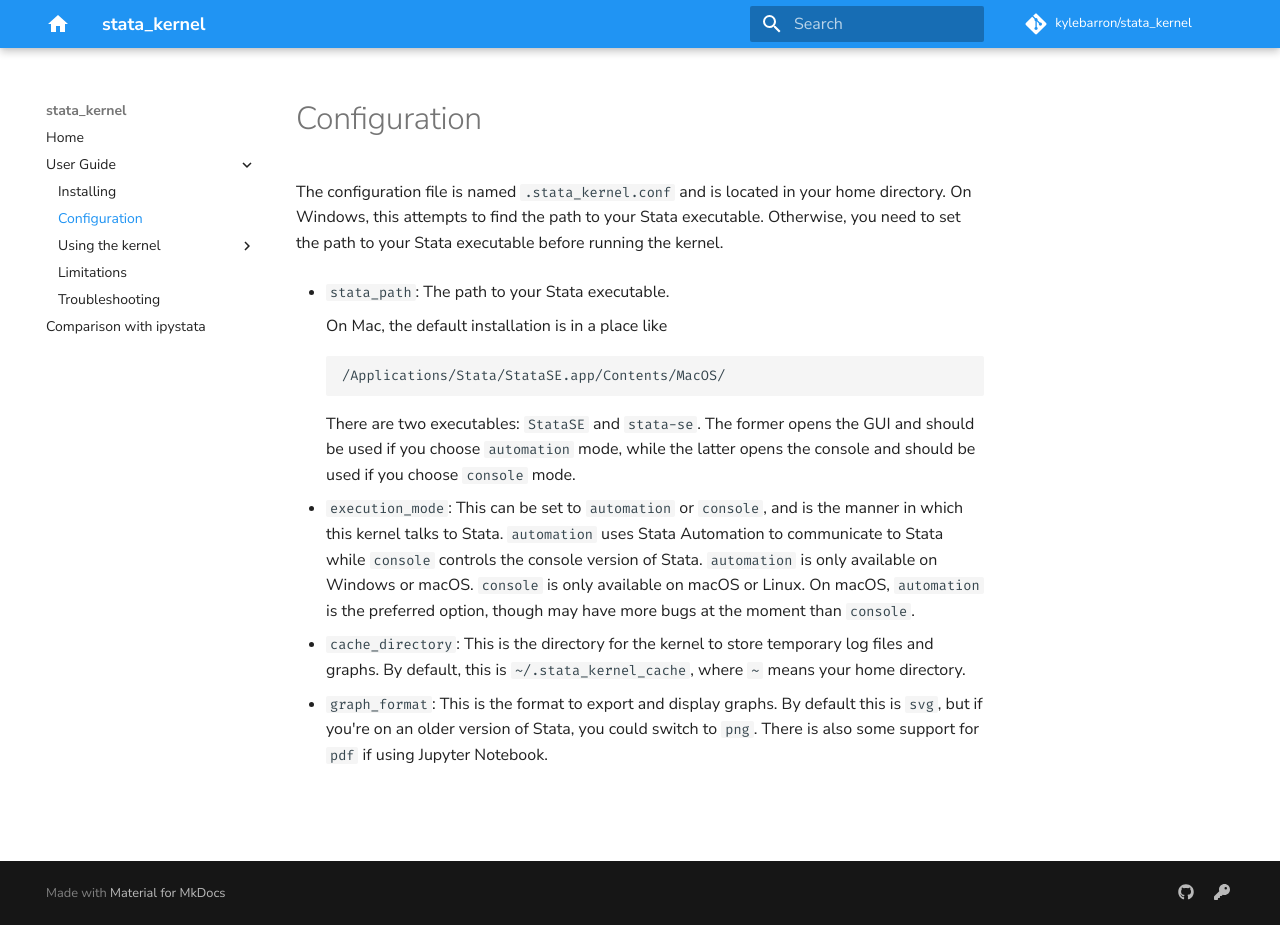
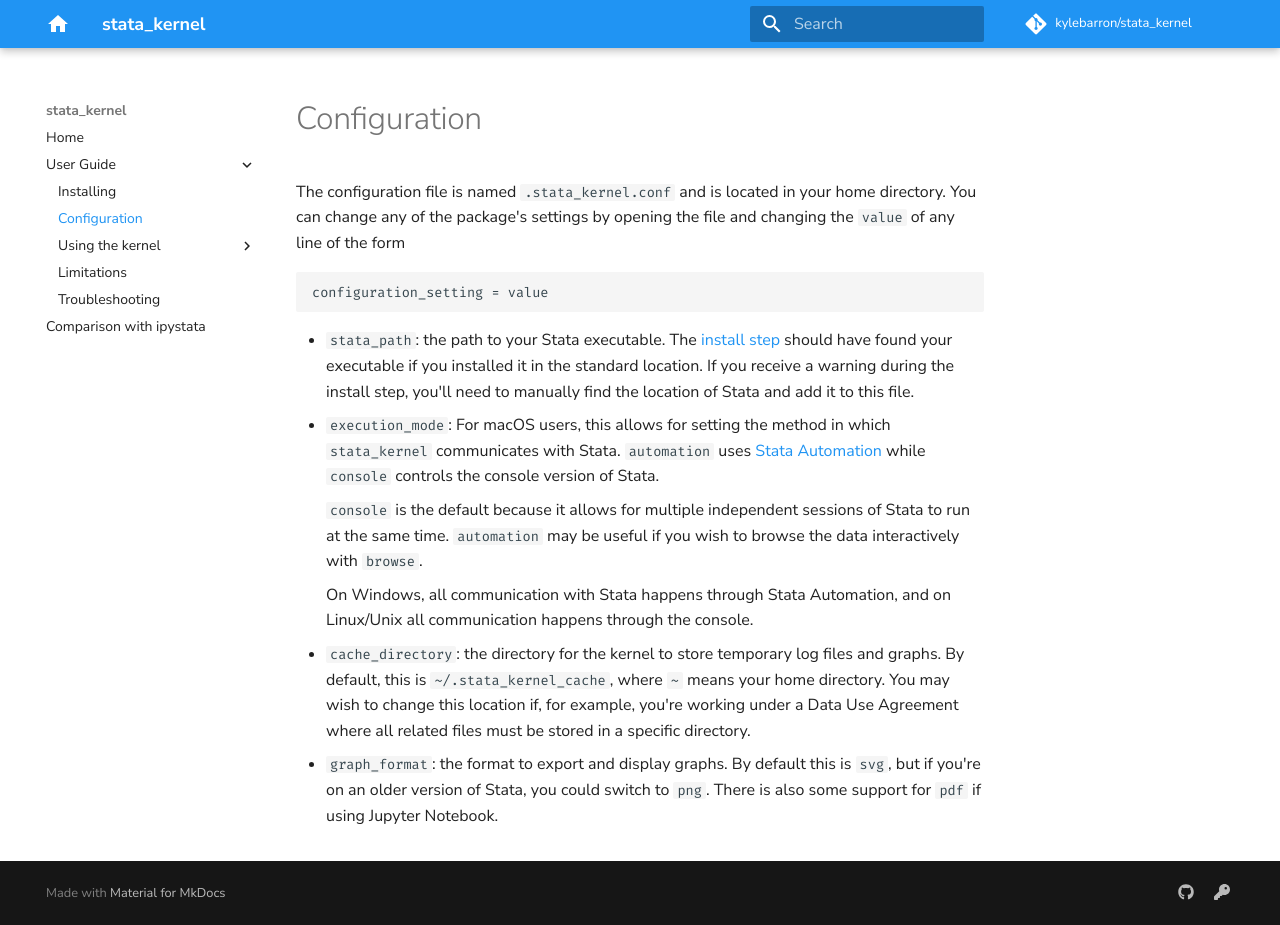
Before and after one commit to kylebarron/stata_kernel, an MkDocs documentation site: the page built from docs/src/user_guide/configuration.md, in a window 1280 px wide and 925 px high. Built offline with MkDocs 1.6.1 and Material for MkDocs 9.7.7, drawn with Linux system fonts in a browser that asks for light colours; comment, search, counter and statistics services are not loaded.

Commit message:
Update install and config documentation

````diff
--- a/docs/src/user_guide/configuration.md
+++ b/docs/src/user_guide/configuration.md
@@ -1,18 +1,23 @@
 # Configuration
 
-The configuration file is named `.stata_kernel.conf` and is located in your home directory. On Windows, this attempts to find the path to your Stata executable. Otherwise, you need to set the path to your Stata executable before running the kernel.
+The configuration file is named `.stata_kernel.conf` and is located in your home
+directory. You can change any of the package's settings by opening the file and
+changing the `value` of any line of the form
 
-- `stata_path`: The path to your Stata executable.
+```
+configuration_setting = value
+```
 
-    On Mac, the default installation is in a place like
-    ```
-    /Applications/Stata/StataSE.app/Contents/MacOS/
-    ```
+- `stata_path`: the path to your Stata executable. The [install step](install.md#package-install) should have found your executable if you installed it in the standard location. If you receive a warning during the install step, you'll need to manually find the location of Stata and add it to this file.
+- `execution_mode`: For macOS users, this allows for setting the method in which `stata_kernel` communicates with Stata. `automation` uses [Stata Automation](https://www.stata.com/automation/) while `console` controls the console version of Stata.
 
-    There are two executables: `StataSE` and `stata-se`. The former opens the GUI
-    and should be used if you choose `automation` mode, while the latter opens the
-    console and should be used if you choose `console` mode.
+    `console` is the default because it allows for multiple independent sessions
+    of Stata to run at the same time. `automation` may be useful if you wish to
+    browse the data interactively with `browse`.
 
-- `execution_mode`: This can be set to `automation` or `console`, and is the manner in which this kernel talks to Stata. `automation` uses Stata Automation to communicate to Stata while `console` controls the console version of Stata. `automation` is only available on Windows or macOS. `console` is only available on macOS or Linux. On macOS, `automation` is the preferred option, though may have more bugs at the moment than `console`.
-- `cache_directory`: This is the directory for the kernel to store temporary log files and graphs. By default, this is `~/.stata_kernel_cache`, where `~` means your home directory.
-- `graph_format`: This is the format to export and display graphs. By default this is `svg`, but if you're on an older version of Stata, you could switch to `png`. There is also some support for `pdf` if using Jupyter Notebook.
+    On Windows, all communication with Stata happens through Stata Automation,
+    and on Linux/Unix all communication happens through the console.
+
+- `cache_directory`: the directory for the kernel to store temporary log files and graphs. By default, this is `~/.stata_kernel_cache`, where `~` means your home directory. You may wish to change this location if, for example, you're working under a Data Use Agreement where all related files must be stored in a specific directory.
+
+- `graph_format`: the format to export and display graphs. By default this is `svg`, but if you're on an older version of Stata, you could switch to `png`. There is also some support for `pdf` if using Jupyter Notebook.
````
Also changed, not shown: docs/src/user_guide/install.md (+8 -4 lines).
